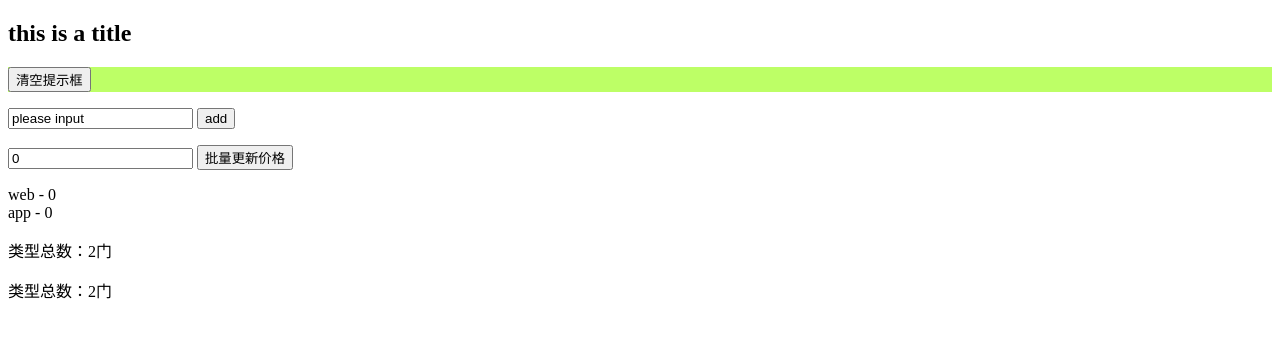
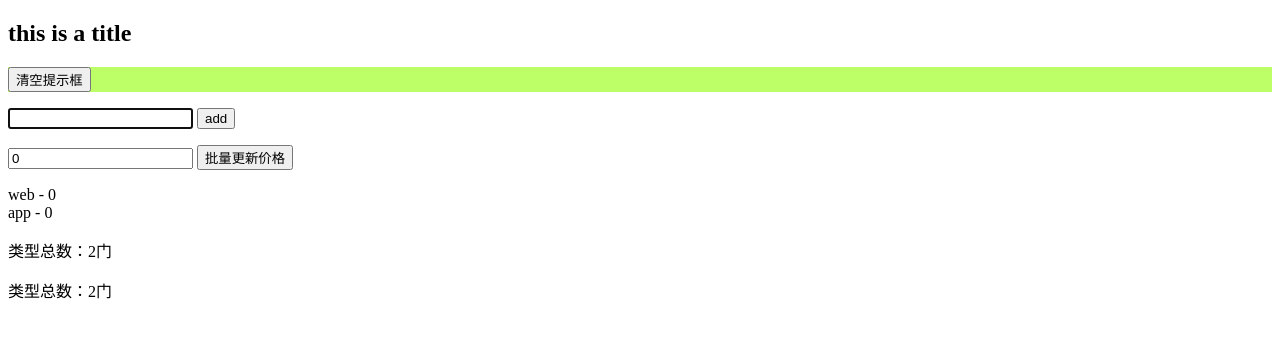
Before and after one commit to Jasmine-wu/iVue2.0, a plain HTML site: page index.html in a window 1280 px wide. Drawn offline with Linux system fonts and the light colour scheme.

Commit message:
API:res/t input focus

```diff
--- a/index.html
+++ b/index.html
@@ -169,7 +169,10 @@
                     //, 派发⌚事件,返回value值
                     this.$emit('input', e.target.value)
                 },
+            },
 
+            mounted () {
+                this.$refs.inp.focus();
             },
 
             template:
@@ -178,7 +181,7 @@
                 <!-- 用户输入 -->
                 <p>
                     <!-- v-model 不加再次在input输入,输入不会写入到model imput_msg 里面-->
-                    <input type="text" :value="value" @input="onInput" v-on:keydown.enter='addType'>
+                    <input type="text" :value="value" @input="onInput" v-on:keydown.enter='addType' ref="inp">
                     <!-- {{imput_msg}} -->
                     <button @click = 'addType'> add </button>
                 </p>
@@ -239,7 +242,7 @@
                 return {
                     title: 'this is a title',
                     types: [],
-                    input_type : 'please input',
+                    input_type : '',
                     // types: [ ],
                     totalCount: '',
                     isShow: false,
```
